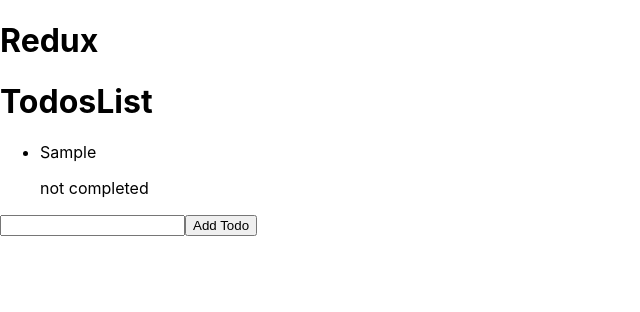
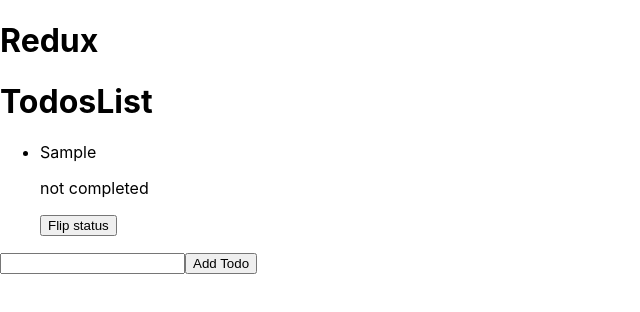
Before and after one commit to Joseph544310/react-redux-practice, a React (Create React App) app: page / in a window 1280 px wide. Both pictures are taken after typing "Sample" into the empty fields and a click on the button "Add Todo". Shown: the top 312 px of the page, without its empty margins (0-640 px from the left). Built offline with nearby package versions, Linux system fonts and the light colour scheme.

Commit message:
1-fixed bug in todosReducer where setCompletedTodo was not replacing old todo. 2-todosList container now allows to flip todo status

```diff
--- a/src/containers/todosList.js
+++ b/src/containers/todosList.js
@@ -8,6 +8,7 @@ const TodosList = props => {
     const addTodo = event => {
         event.preventDefault()
         const todo = {
+            id: new Date().getUTCMilliseconds(),
             task: task,
             completed: false
         }
@@ -22,6 +23,7 @@ const TodosList = props => {
                 {props.todos.map(todo => <li>
                         {todo.task}
                         {todo.completed?<p> completed </p>: <p> not completed </p>}
+                        <button onClick={()=> props.setCompletedTodo(todo.id, !todo.completed)}>Flip status</button>
                     </li>)}
             </ul>
             <form onSubmit={addTodo}>
--- a/src/reducers/todosReducer.js
+++ b/src/reducers/todosReducer.js
@@ -25,7 +25,7 @@ export default function reducer(state={
                 }
                 return {
                     ...state,
-                    todos: [...state.todos.slice(0, index), newTodo, ...state.todos.slice(index)]
+                    todos: [...state.todos.slice(0, index), newTodo, ...state.todos.slice(index+1)]
                 }
 
             default:
```
Also changed, not shown: 1 other file (tests, documents, lock files or other folders).
